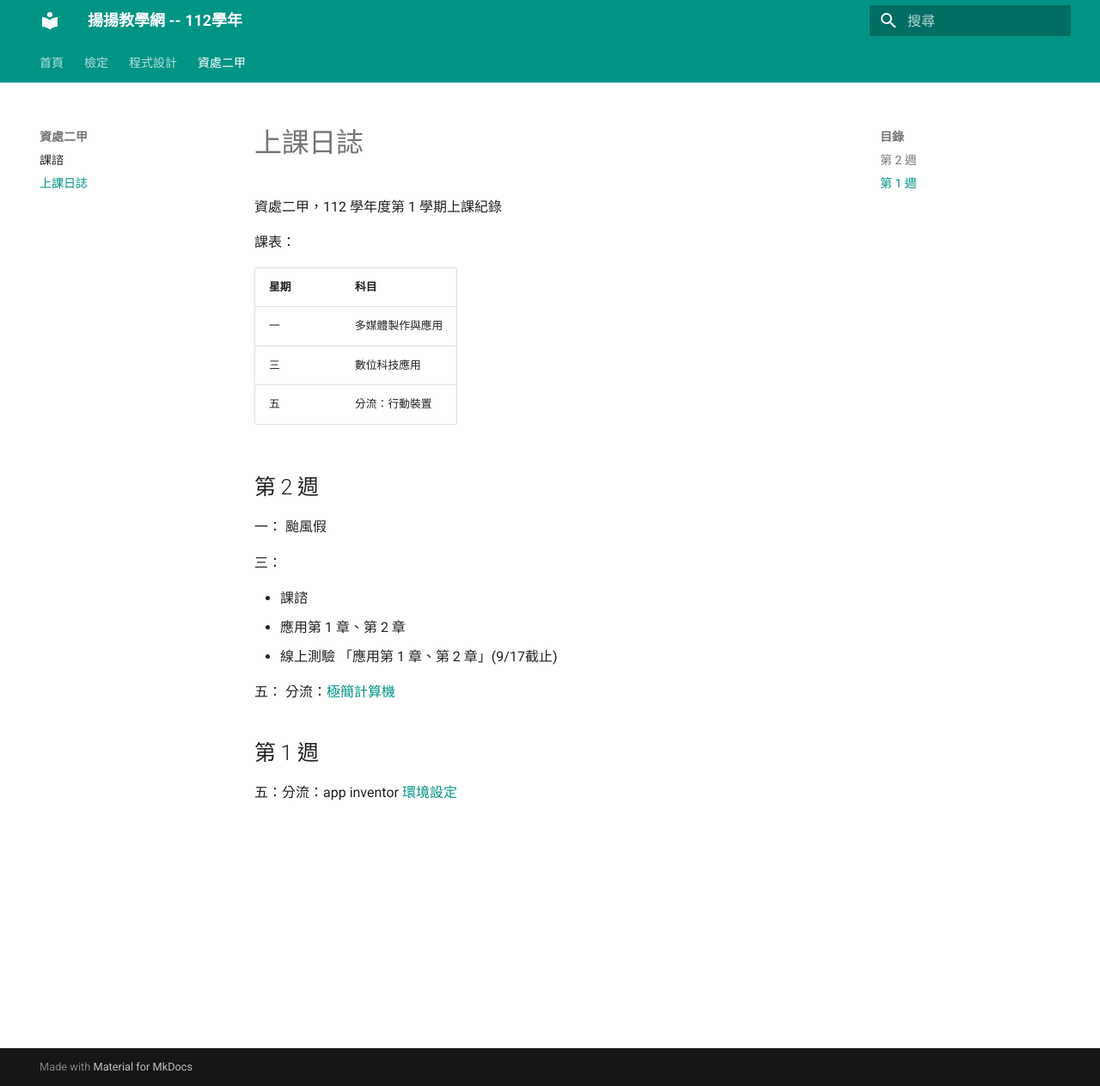
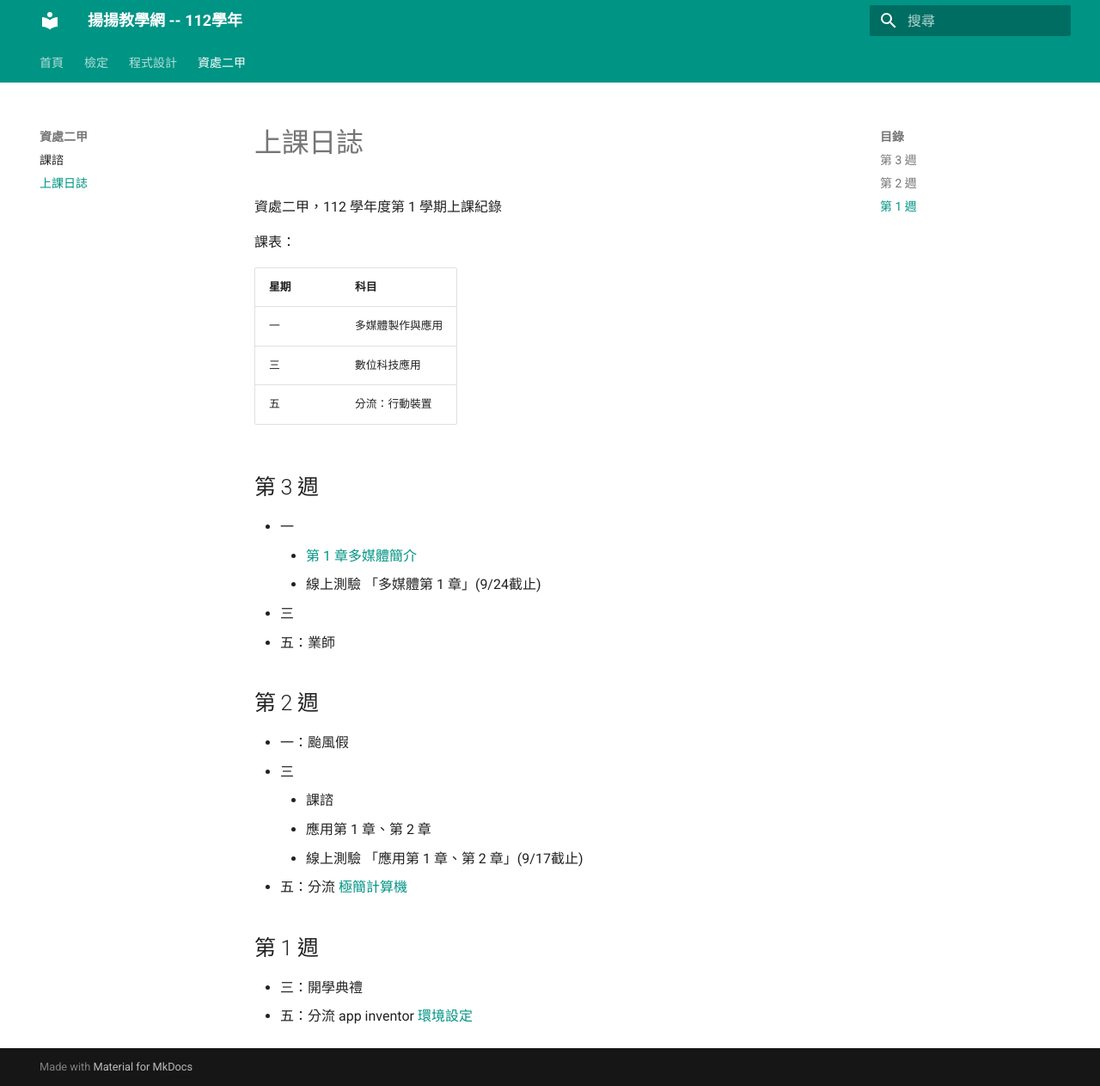
Before and after one commit to cwyedu/school-112, an MkDocs documentation site: the page built from docs/dp111/112-1-dp111-log.md, in a window 1280 px wide and 1263 px high. Shown: the whole window at 86% size. Built offline with MkDocs 1.6.1 and Material for MkDocs 9.7.7, drawn with Linux system fonts in a browser that asks for light colours.

Commit message:
add C371A3_1.md

```diff
--- a/docs/dp111/112-1-dp111-log.md
+++ b/docs/dp111/112-1-dp111-log.md
@@ -10,21 +10,28 @@
 | 三   | 數位科技應用     |
 | 五   | 分流：行動裝置   |
 
+## 第 3 週
+
+- 一
+    - [第 1 章多媒體簡介](misc/C371A3_1.md)
+    - 線上測驗 「多媒體第 1 章」(9/24截止)
+- 三
+- 五：業師
+
+
+
+
 ## 第 2 週
 
-一：
-颱風假
-
-三：
-
-- 課諮
-- 應用第 1 章、第 2 章
-- 線上測驗 「應用第 1 章、第 2 章」(9/17截止)
-
-五：
-分流：[極簡計算機](../programming/app_inventor/calculator.md)
+- 一：颱風假
+- 三
+    - 課諮
+    - 應用第 1 章、第 2 章
+    - 線上測驗 「應用第 1 章、第 2 章」(9/17截止)
+- 五：分流 [極簡計算機](../programming/app_inventor/calculator.md)
 
 
 ## 第 1 週
 
-五：分流：app inventor [環境設定](../programming/app_inventor/env.md)
+- 三：開學典禮
+- 五：分流 app inventor [環境設定](../programming/app_inventor/env.md)
```
Also changed, not shown: docs/dp111/misc/C371A3_1.md (added, +53 -0 lines), docs/dp111/misc/112-1-week01.md (renamed from docs/dp111/log/112-1-week01.md).
